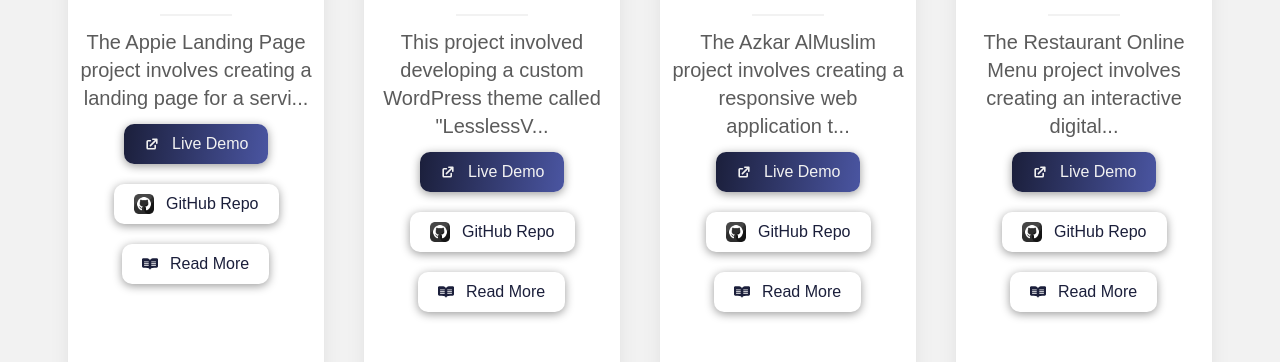
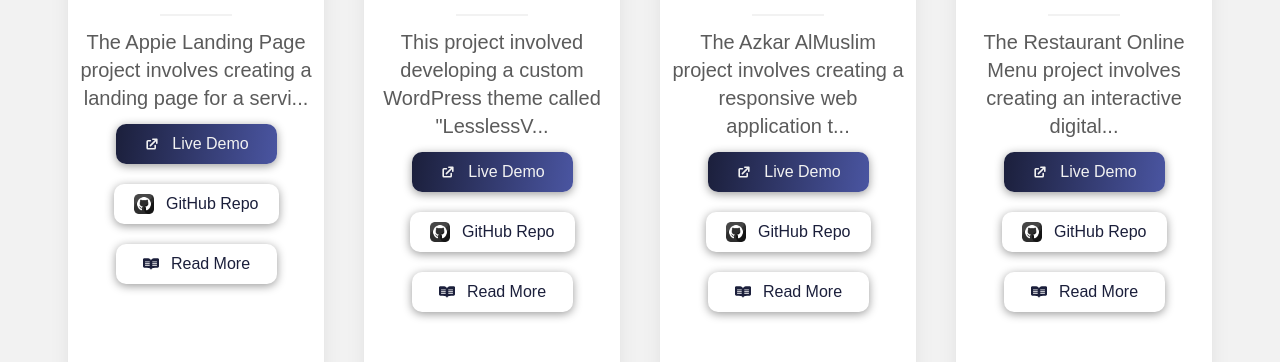
Before and after one commit to yusuf-mahran/yusuf-mahran-portfolio, a Next.js app: page / in a window 1280 px wide. Shown: the part 3251-3613 px from the top of the page. Built offline with nearby package versions, Linux system fonts and the light colour scheme; no server answers; a web font is replaced by a local one.

Commit message:
adding minWidth option to btn utils

```diff
--- a/src/app/utilities/Btn.jsx
+++ b/src/app/utilities/Btn.jsx
@@ -1,19 +1,32 @@
 import Link from "next/link";
 
-export default function Btn({ children, href, color, target, handleClick }) {
+export default function Btn({
+  children,
+  href,
+  color,
+  target,
+  handleClick,
+  minWidth,
+}) {
   return (
     <>
       {href ? (
         <Link
           href={href}
           target={target}
+          style={{
+            minWidth: minWidth ? minWidth : "",
+          }}
           className={`${color} btn flex justify-center items-center gap-3`}
         >
           {children}
         </Link>
       ) : (
         <button
-          style={{ background: color === "bg-transparent" && "transparent" }}
+          style={{
+            background: color === "bg-transparent" && "transparent",
+            minWidth: minWidth ? minWidth : "",
+          }}
           onClick={handleClick}
           className={`${color} btn flex justify-center items-center gap-3`}
         >
```
